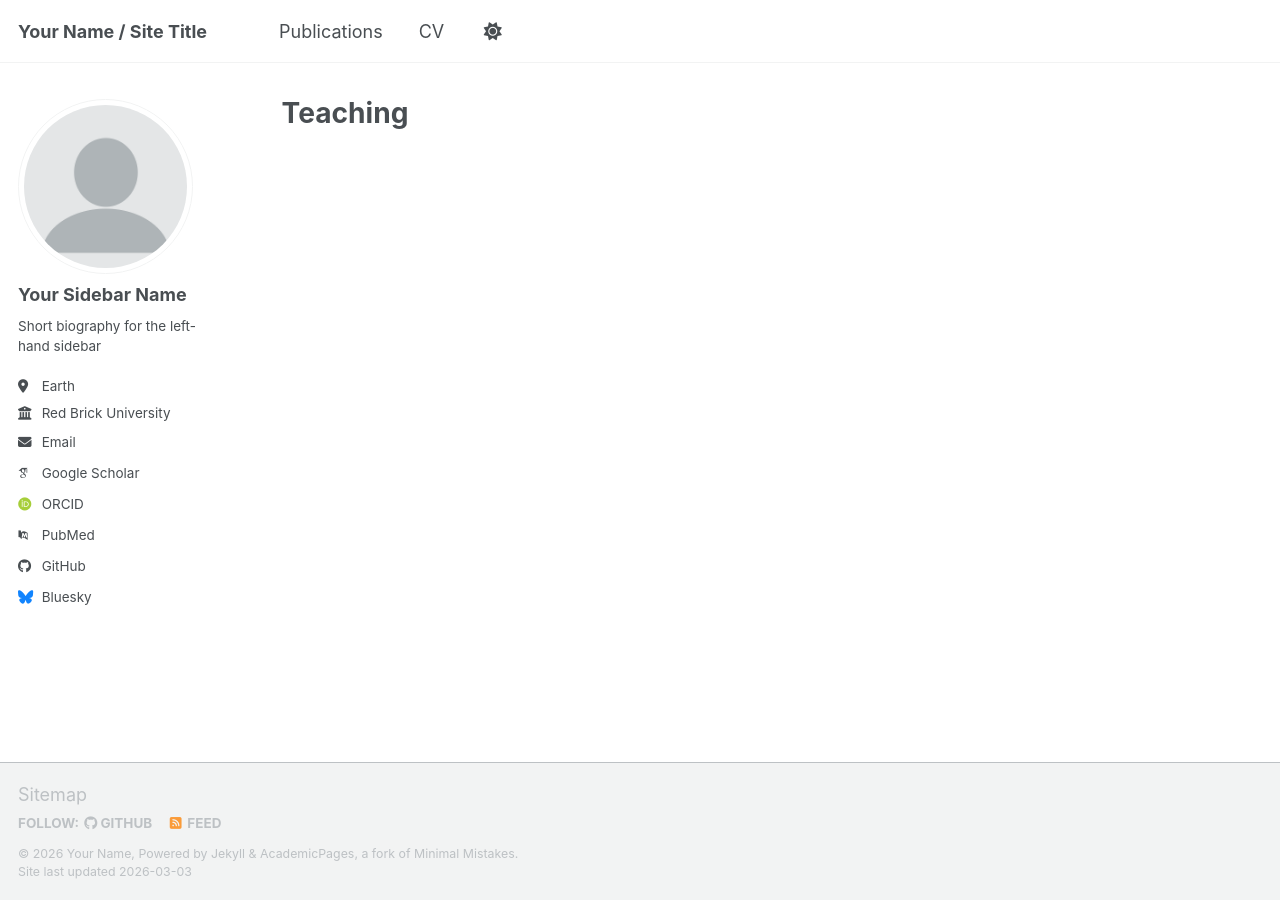
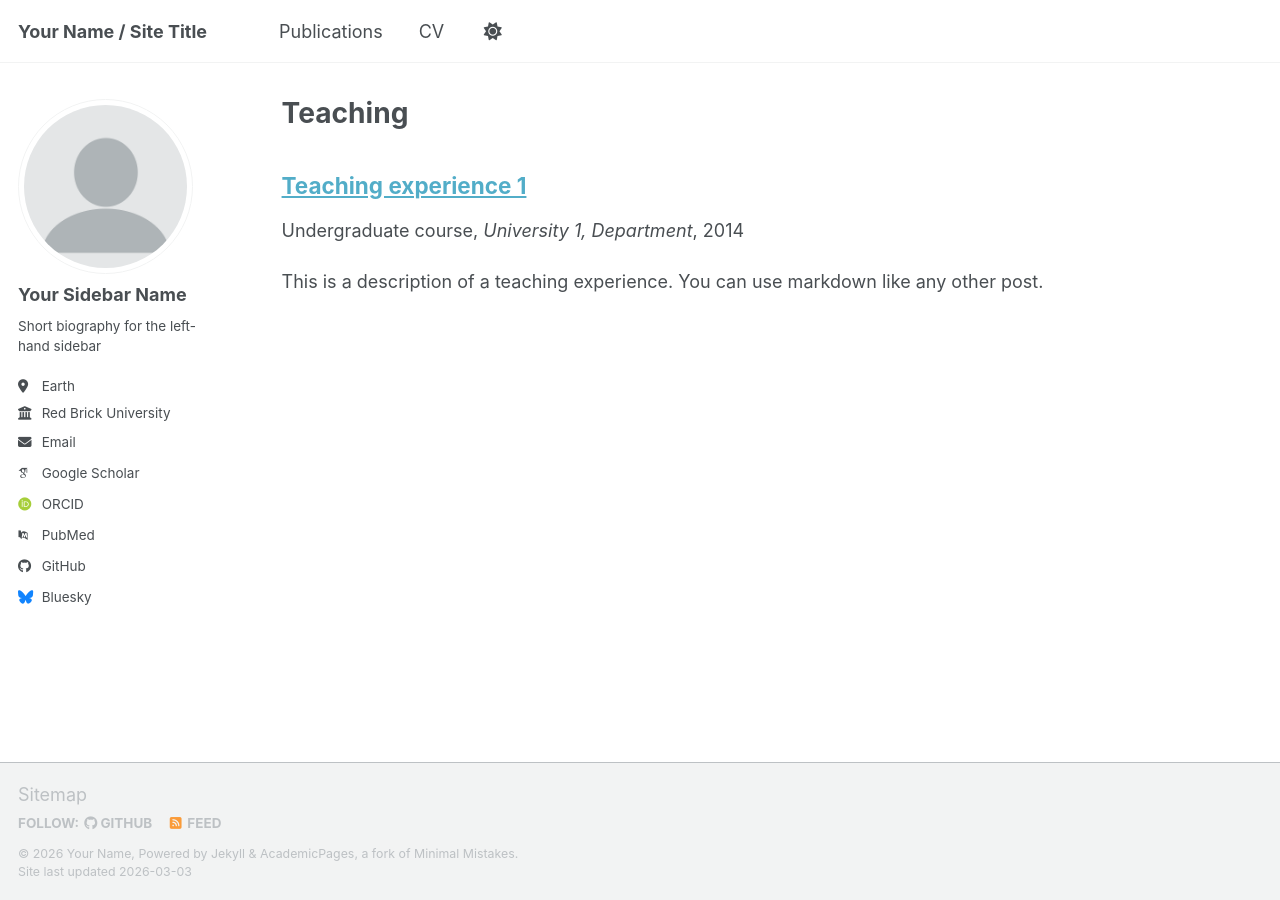
Before and after one commit to chouchouiio/Chouchouiio.github.io, a Jekyll site: the page built from _pages/teaching.html, in a window 1280 px wide. Built offline with Jekyll 4.4.1, drawn with Linux system fonts in a browser that asks for light colours; some web fonts are replaced; a script bundle is joined from its source files by our own code; library files that are not in the unit come from our copies; a file with an impossible date is left out.

Commit message:
Update 2014-spring-teaching-1.md

```diff
--- a/_teaching/2014-spring-teaching-1.md
+++ b/_teaching/2014-spring-teaching-1.md
@@ -1,14 +1,14 @@
 ---
 title: "Teaching experience 1"
 collection: teaching
-type: "TA"
+type: "Undergraduate course"
 permalink: /teaching/2014-spring-teaching-1
-venue: "SCAU, AI"
-date: 2024
-location: "Guangzhou, China"
+venue: "University 1, Department"
+date: 2014-01-01
+location: "City, Country"
 ---
 
-Artificial Intelligence Training Course II.
+This is a description of a teaching experience. You can use markdown like any other post.
 
 Heading 1
 ======
```
